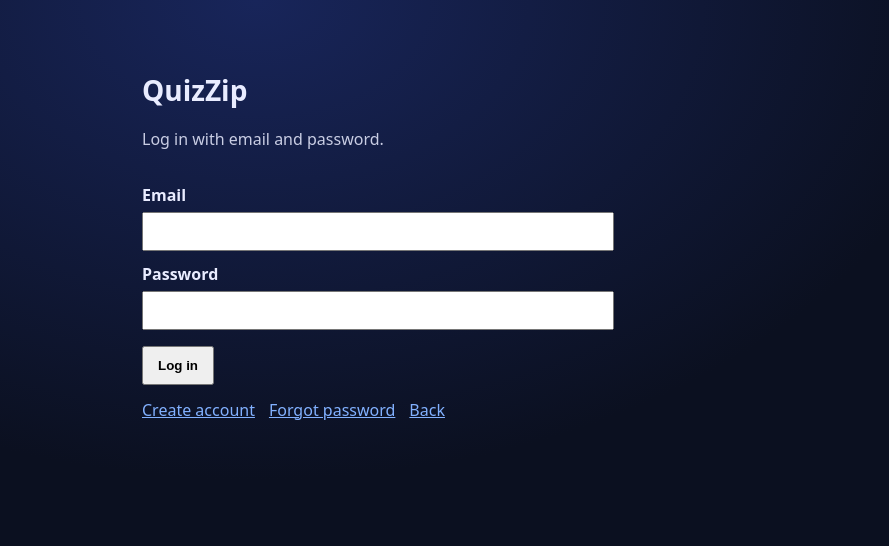
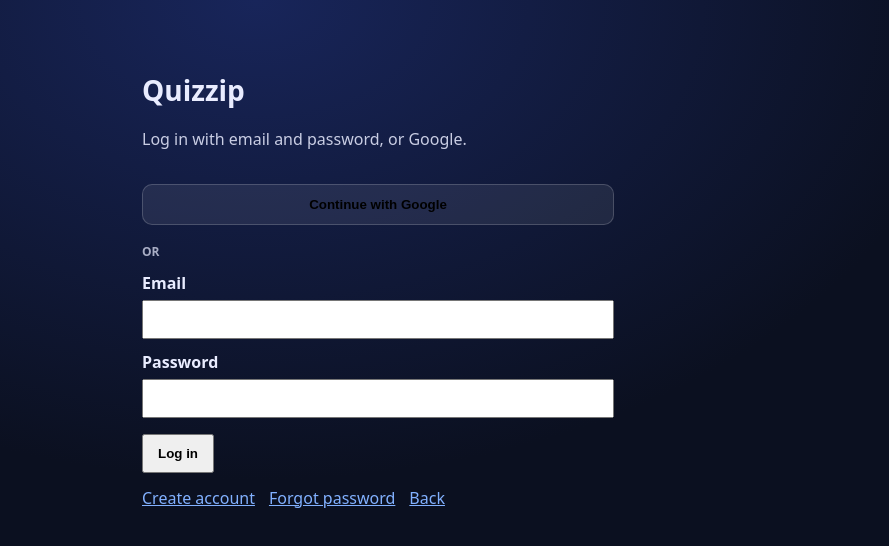
Before and after one commit to kaganlove/quizzip, a Next.js app: page /login in a window 1280 px wide. Shown: the top 546 px of the page, without its empty margins (0-889 px from the left). Built offline with nearby package versions, Linux system fonts and the light colour scheme; no server answers.

Commit message:
Add Google sign in

```diff
--- a/app/login/page.tsx
+++ b/app/login/page.tsx
@@ -10,15 +10,59 @@
   const [password, setPassword] = useState("");
   const [msg, setMsg] = useState("");
 
+  async function signInWithGoogle() {
+    setMsg("");
+    const redirectTo = `${window.location.origin}/auth/callback`;
+
+    const { error } = await supabase.auth.signInWithOAuth({
+      provider: "google",
+      options: { redirectTo },
+    });
+
+    if (error) setMsg(error.message);
+  }
+
+  async function signInWithPassword() {
+    setMsg("");
+    const { error } = await supabase.auth.signInWithPassword({ email, password });
+    if (error) setMsg(error.message);
+    else window.location.href = "/";
+  }
+
   return (
     <main style={{ padding: 24, maxWidth: 520 }}>
-      <h1 style={{ fontSize: 28, fontWeight: 900 }}>QuizZip</h1>
-      <p style={{ opacity: 0.85, marginTop: 8 }}>Log in with email and password.</p>
+      <h1 style={{ fontSize: 28, fontWeight: 900 }}>Quizzip</h1>
+      <p style={{ opacity: 0.85, marginTop: 8 }}>Log in with email and password, or Google.</p>
 
       <div style={{ height: 18 }} />
 
+      <button
+        onClick={signInWithGoogle}
+        style={{
+          width: "100%",
+          padding: "12px 14px",
+          fontWeight: 900,
+          borderRadius: 10,
+          border: "1px solid rgba(255,255,255,0.18)",
+          background: "rgba(255,255,255,0.08)",
+          cursor: "pointer",
+        }}
+      >
+        Continue with Google
+      </button>
+
+      <div style={{ height: 18 }} />
+
+      <div style={{ opacity: 0.7, fontWeight: 800, fontSize: 12 }}>OR</div>
+
+      <div style={{ height: 12 }} />
+
       <label style={{ display: "block", fontWeight: 800 }}>Email</label>
-      <input value={email} onChange={(e) => setEmail(e.target.value)} style={{ width: "100%", padding: 10, marginTop: 6 }} />
+      <input
+        value={email}
+        onChange={(e) => setEmail(e.target.value)}
+        style={{ width: "100%", padding: 10, marginTop: 6 }}
+      />
 
       <div style={{ height: 12 }} />
 
@@ -32,15 +76,7 @@
 
       <div style={{ height: 16 }} />
 
-      <button
-        onClick={async () => {
-          setMsg("");
-          const { error } = await supabase.auth.signInWithPassword({ email, password });
-          if (error) setMsg(error.message);
-          else window.location.href = "/";
-        }}
-        style={{ padding: "10px 14px", fontWeight: 800 }}
-      >
+      <button onClick={signInWithPassword} style={{ padding: "10px 14px", fontWeight: 800 }}>
         Log in
       </button>
 
@@ -49,9 +85,15 @@
       <div style={{ height: 14 }} />
 
       <div style={{ display: "flex", gap: 14, flexWrap: "wrap" }}>
-        <Link href="/signup" style={{ textDecoration: "underline" }}>Create account</Link>
-        <Link href="/reset" style={{ textDecoration: "underline" }}>Forgot password</Link>
-        <Link href="/" style={{ textDecoration: "underline" }}>Back</Link>
+        <Link href="/signup" style={{ textDecoration: "underline" }}>
+          Create account
+        </Link>
+        <Link href="/reset" style={{ textDecoration: "underline" }}>
+          Forgot password
+        </Link>
+        <Link href="/" style={{ textDecoration: "underline" }}>
+          Back
+        </Link>
       </div>
     </main>
   );
```
Also changed, not shown: app/auth/callback/page.tsx (added, +31 -0 lines).
